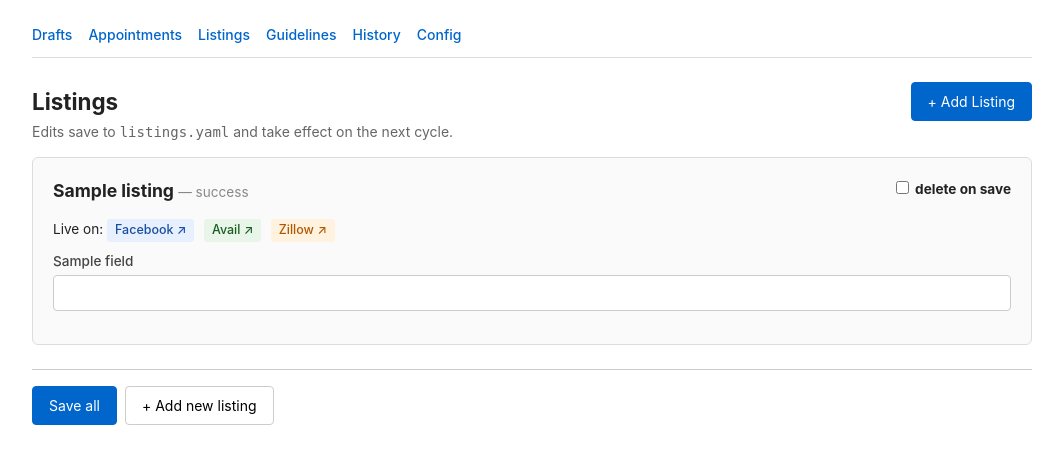
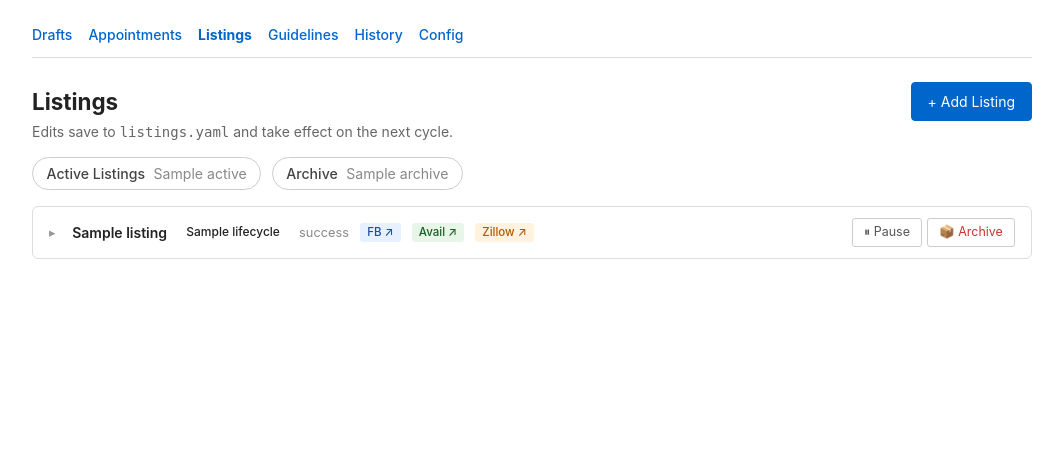
Before and after one commit to skkhan-dev/Rental-Automation, a FastAPI app: template src/templates/listings.html in a window 1280 px wide. Shown: the top 464 px of the page, without its empty margins (108-1171 px from the left). Run offline with FastAPI, Linux system fonts and the light colour scheme; the template is opened without the code that fills it: most values are stand-ins (such as "Sample title", 1, 10 or a date in 2020).

Commit message:
Listings UI: collapsible rows + Active/Archive tabs + lifecycle states
Restructured the listings page from "long stacked forms" to a row-based
layout where each listing is a collapsed <details> element. Click to
expand into the editor.

LIFECYCLE STATES (active | pause | archive)
  active   — in cycle, replies happen normally
  pause    — visible in Active Listings tab but classifier skips it
             (use this when you want to keep config but stop replies
             without losing the editor history)
  archive  — moved to the Archive tab, completely off

Migrates legacy `active: bool`:
  active=True  -> lifecycle='active'
  active=False -> lifecycle='archive'
Both code paths (UI + classifier) read the new field with bool fallback.

UI: TWO TABS at the top
  [ Active Listings (N) ] [ Archive (M) ]
  Active tab shows lifecycle ∈ {active, pause}.
  Archive tab shows lifecycle == archive.
  Counts inline.

ROW SUMMARY (always visible, no expansion needed):
  ▸ Listing name | lifecycle pill | status | platform link badges
  Quick-action buttons on the right:
    active  -> [⏸ Pause] [📦 Archive]
    pause   -> [▶ Resume] [📦 Archive]
    archive -> [↩ Restore]
  Each is a standalone form; one click does the lifecycle transition
  via POST /listings/{idx}/lifecycle (no need to expand and Save).

EXPANDED FORM:
  Per-listing form posting to POST /listings/{idx}/save
  Updates only that listing in listings.yaml; others untouched.
  Includes a "permanently delete on save" checkbox in the form actions.

DASHBOARD:
  - _normalize_lifecycle() handles the migration on read
  - listings_view filters by ?view=active|archive (default active)
  - new POST /listings/{idx}/save endpoint
  - new POST /listings/{idx}/lifecycle endpoint for quick actions
  - _LISTING_FIELDS gains "lifecycle" (kind=select), drops legacy "active" (bool)
  - Save handler accepts the new "select" field type

CLASSIFIER:
  - match_listing skips listings via _is_in_cycle() which returns True
    only for lifecycle == "active"; pause and archive both fall through

VALID HTML:
  - No nested <form> elements anywhere (quick-action forms are siblings
    of the editor form, not nested inside the outer wrapper).
  - onclick=stopPropagation on quick-action wrappers + platform badge
    links so clicks there don't toggle the <details> open/close state.

Co-Authored-By: Claude Opus 4.7 (1M context) <noreply@anthropic.com>

```diff
--- a/src/templates/listings.html
+++ b/src/templates/listings.html
@@ -10,31 +10,63 @@
   nav a:hover { text-decoration: underline; }
   h1 { font-size: 1.4rem; margin-bottom: 0.25rem; }
   .saved { background: #d4edda; color: #155724; padding: 0.5rem 1rem; border-radius: 4px; margin-bottom: 1rem; }
-  .listing { border: 1px solid #ddd; border-radius: 6px; padding: 1.25rem; margin-bottom: 1.5rem; background: #fafafa; position: relative; }
-  .listing h2 { font-size: 1.1rem; margin-top: 0; }
+  .page-head { display: flex; align-items: center; justify-content: space-between; gap: 1rem; }
+  .page-head h1 { margin: 0; }
+
+  .pill { display: inline-block; padding: 0.3rem 0.85rem; margin-right: 0.4rem;
+          border-radius: 20px; border: 1px solid #ccc; background: #fff;
+          color: #444; text-decoration: none; font-size: 0.88rem; font-weight: 500; }
+  .pill.active { background: #06c; border-color: #06c; color: #fff; }
+  .pill .count { color: #888; margin-left: 0.3rem; font-weight: normal; }
+  .pill.active .count { color: #cce; }
+
+  details.listing { border: 1px solid #ddd; border-radius: 6px; margin-bottom: 0.5rem; background: #fff; overflow: hidden; }
+  details.listing[open] { background: #fafafa; box-shadow: 0 1px 3px rgba(0,0,0,0.05); }
+  details.listing summary {
+    display: flex; align-items: center; gap: 0.7rem; flex-wrap: wrap;
+    padding: 0.7rem 1rem; cursor: pointer; user-select: none;
+    list-style: none;
+  }
+  details.listing summary::-webkit-details-marker { display: none; }
+  details.listing summary::before {
+    content: "▸"; color: #999; font-size: 0.8rem;
+    width: 12px;
+  }
+  details.listing[open] summary::before { content: "▾"; }
+  details.listing summary .name { font-weight: 600; min-width: 0; overflow: hidden; text-overflow: ellipsis; white-space: nowrap; }
+  .quick-actions { margin-left: auto; display: flex; gap: 0.3rem; }
+  .quick-actions form { margin: 0; display: inline; }
+  .quick-actions button {
+    font: inherit; padding: 0.25rem 0.7rem; font-size: 0.78rem;
+    border-radius: 3px; border: 1px solid #ccc; background: #fff; cursor: pointer; color: #555;
+  }
+  .quick-actions button:hover { background: #f0f0f0; }
+  .quick-actions button.danger { color: #c33; }
+  .quick-actions button.primary { background: #06c; color: white; border-color: #06c; }
+
+  .lifecycle { display: inline-block; padding: 1px 8px; border-radius: 3px; font-size: 0.75rem; font-weight: 500; }
+  .lifecycle.active  { background: #d4edda; color: #155724; }
+  .lifecycle.pause   { background: #fff3cd; color: #664d03; }
+  .lifecycle.archive { background: #e2e3e5; color: #6c757d; }
+  .platform { display: inline-block; padding: 1px 7px; border-radius: 3px; font-size: 0.72rem; font-weight: 500; text-decoration: none; }
+  .platform.facebook { background: #e7f0fe; color: #1a4ea0; }
+  .platform.avail    { background: #e8f5e9; color: #1b5e20; }
+  .platform.zillow   { background: #fff3e0; color: #b25800; }
+
+  .form-area { padding: 0.75rem 1rem 1rem; border-top: 1px solid #eee; }
   .field { margin-bottom: 0.85rem; }
   .field label { display: block; font-weight: 500; font-size: 0.85rem; color: #444; margin-bottom: 0.2rem; }
-  .field input[type=text], .field input[type=number], .field textarea {
+  .field input[type=text], .field input[type=number], .field input[type=url], .field textarea, .field select {
     width: 100%; box-sizing: border-box; font: inherit;
     padding: 0.4rem 0.5rem; border: 1px solid #ccc; border-radius: 4px;
   }
   .field textarea { min-height: 3rem; resize: vertical; font-family: ui-monospace, monospace; font-size: 0.88rem; }
+  .field input[type=url] { font-family: ui-monospace, monospace; font-size: 0.85rem; }
   .field.int input { max-width: 8rem; }
-  .actions { display: flex; gap: 0.5rem; margin-top: 1rem; padding-top: 1rem; border-top: 1px solid #ccc; }
-  button { font: inherit; padding: 0.5rem 1rem; border-radius: 4px; border: 1px solid #ccc; background: #fff; cursor: pointer; }
-  button.primary { background: #06c; color: white; border-color: #06c; }
-  button.danger { color: #c33; }
-  .delete-toggle { float: right; font-size: 0.85rem; }
-  details summary { cursor: pointer; font-weight: 500; padding: 0.4rem 0; }
-  .page-head { display: flex; align-items: center; justify-content: space-between; gap: 1rem; }
-  .page-head h1 { margin: 0; }
-  .add-top { margin: 0; }
-  .platform { display: inline-block; border-radius: 3px; font-size: 0.78rem; font-weight: 500; }
-  .platform.facebook { background: #e7f0fe; color: #1a4ea0; }
-  .platform.avail    { background: #e8f5e9; color: #1b5e20; }
-  .platform.zillow   { background: #fff3e0; color: #b25800; }
-  .field.bool input { margin: 0 !important; }
-  .field.url input { font-family: ui-monospace, monospace; font-size: 0.85rem; }
+  .form-actions { display:flex; gap: 0.5rem; align-items:center; margin-top: 1rem; padding-top: 0.7rem; border-top: 1px dashed #ddd; }
+  .form-actions button.primary { background: #06c; color: white; border-color: #06c; }
+  .form-actions button { font: inherit; padding: 0.5rem 1.1rem; border-radius: 4px; border: 1px solid #ccc; background: #fff; cursor: pointer; }
+  .delete-toggle { color: #c33; font-size: 0.85rem; margin-left: auto; }
 </style>
 </head>
 <body>
@@ -42,7 +74,7 @@
 <nav>
   <a href="/">Drafts</a>
   <a href="/appointments">Appointments</a>
-  <a href="/listings">Listings</a>
+  <a href="/listings"><b>Listings</b></a>
   <a href="/guidelines">Guidelines</a>
   <a href="/history">History</a>
   <a href="/config">Config</a>
@@ -50,53 +82,76 @@
 
 <div class="page-head">
   <h1>Listings</h1>
-  <form method="post" action="/listings/add" class="add-top">
-    <button type="submit" class="primary">+ Add Listing</button>
+  <form method="post" action="/listings/add">
+    <button type="submit" class="primary" style="font:inherit; padding:0.5rem 1rem; border-radius:4px; border:1px solid #06c; background:#06c; color:white; cursor:pointer;">+ Add Listing</button>
   </form>
 </div>
 <p style="color:#666; margin-top:0;">Edits save to <code>listings.yaml</code> and take effect on the next cycle.</p>
 
 {% if saved %}<div class="saved">✅ Saved.</div>{% endif %}
 
-<form method="post" action="/listings/save">
-{% for L in listings %}
-  {% set lidx = loop.index0 %}
-  {% set is_active = L.get("active", True) %}
-  <div class="listing" style="{% if not is_active %}opacity:0.55;{% endif %}">
-    <h2>
-      {{ L.name or L.title_match or "(unnamed)" }}
-      <span style="font-weight:normal; color:#888; font-size:0.85rem;">
-        — {{ L.status or "available" }}
-        {% if not is_active %} · <b style="color:#888">ARCHIVED</b>{% endif %}
-      </span>
-      <label class="delete-toggle">
-        <input type="checkbox" name="listings.{{ lidx }}.__delete" value="1"> delete on save
-      </label>
-    </h2>
+<div style="margin-bottom:1rem;">
+  <a class="pill {% if view == 'active' %}active{% endif %}" href="/listings?view=active">
+    Active Listings <span class="count">{{ counts.active }}</span>
+  </a>
+  <a class="pill {% if view == 'archive' %}active{% endif %}" href="/listings?view=archive">
+    Archive <span class="count">{{ counts.archive }}</span>
+  </a>
+</div>
 
-    {# Quick links to the listing on each platform #}
-    {% set links = [] %}
-    {% if L.fb_url %}{% set _ = links.append(("Facebook", L.fb_url, "facebook")) %}{% endif %}
-    {% if L.avail_url %}{% set _ = links.append(("Avail", L.avail_url, "avail")) %}{% endif %}
-    {% if L.zillow_url %}{% set _ = links.append(("Zillow", L.zillow_url, "zillow")) %}{% endif %}
-    {% if links %}
-    <div style="margin: 0.4rem 0 0.6rem; font-size: 0.85rem;">
-      Live on:
-      {% for label, url, cls in links %}
-        <a href="{{ url }}" target="_blank" rel="noopener"
-           class="platform {{ cls }}"
-           style="margin-right:0.35rem; text-decoration:none; padding:2px 8px;">
-          {{ label }} ↗
-        </a>
-      {% endfor %}
-    </div>
+{% if not listings %}
+  <p style="color:#888; padding:2rem 0; text-align:center;">
+    {% if view == 'archive' %}No archived listings.{% else %}No active listings yet — click "+ Add Listing".{% endif %}
+  </p>
 {% endif %}
 
+{% for L in listings %}
+  {% set lidx = L._idx %}
+  {% set lc = L._lifecycle %}
+  <details class="listing">
+    <summary>
+      <span class="name">{{ L.name or L.title_match or "(unnamed)" }}</span>
+      <span class="lifecycle {{ lc }}">{{ lc }}</span>
+      {% if L.status %}<span style="color:#888; font-size:0.8rem;">{{ L.status }}</span>{% endif %}
+      {% if L.fb_url %}<a class="platform facebook" href="{{ L.fb_url }}" target="_blank" rel="noopener" onclick="event.stopPropagation()">FB ↗</a>{% endif %}
+      {% if L.avail_url %}<a class="platform avail" href="{{ L.avail_url }}" target="_blank" rel="noopener" onclick="event.stopPropagation()">Avail ↗</a>{% endif %}
+      {% if L.zillow_url %}<a class="platform zillow" href="{{ L.zillow_url }}" target="_blank" rel="noopener" onclick="event.stopPropagation()">Zillow ↗</a>{% endif %}
+
+      <span class="quick-actions" onclick="event.stopPropagation()">
+        {% if lc == 'archive' %}
+          <form method="post" action="/listings/{{ lidx }}/lifecycle">
+            <input type="hidden" name="value" value="active">
+            <button type="submit" class="primary">↩ Restore</button>
+          </form>
+        {% elif lc == 'pause' %}
+          <form method="post" action="/listings/{{ lidx }}/lifecycle">
+            <input type="hidden" name="value" value="active">
+            <button type="submit">▶ Resume</button>
+          </form>
+          <form method="post" action="/listings/{{ lidx }}/lifecycle">
+            <input type="hidden" name="value" value="archive">
+            <button type="submit" class="danger">📦 Archive</button>
+          </form>
+        {% else %}{# active #}
+          <form method="post" action="/listings/{{ lidx }}/lifecycle">
+            <input type="hidden" name="value" value="pause">
+            <button type="submit">⏸ Pause</button>
+          </form>
+          <form method="post" action="/listings/{{ lidx }}/lifecycle">
+            <input type="hidden" name="value" value="archive">
+            <button type="submit" class="danger">📦 Archive</button>
+          </form>
+        {% endif %}
+      </span>
+    </summary>
+
+    <div class="form-area">
+      <form method="post" action="/listings/{{ lidx }}/save">
         {% for fname, label, kind in fields %}
         <div class="field {{ kind }}">
           {% if kind == "bool" %}
             <label for="f{{ lidx }}_{{ fname }}" style="display:flex; align-items:center; gap:0.5rem; cursor:pointer;">
-          <input type="checkbox" name="listings.{{ lidx }}.{{ fname }}"
+              <input type="checkbox" name="{{ fname }}"
                      id="f{{ lidx }}_{{ fname }}"
                      {% if L.get(fname, True) %}checked{% endif %}
                      style="width:auto; margin:0;">
@@ -104,34 +159,43 @@
             </label>
           {% else %}
             <label for="f{{ lidx }}_{{ fname }}">{{ label }}</label>
-        {% if kind == "textarea" %}
-          <textarea name="listings.{{ lidx }}.{{ fname }}"
+            {% if kind == "select" and fname == "lifecycle" %}
+              <select name="{{ fname }}" id="f{{ lidx }}_{{ fname }}">
+                {% for opt in lifecycle_choices %}
+                  <option value="{{ opt }}" {% if L._lifecycle == opt %}selected{% endif %}>{{ opt }}</option>
+                {% endfor %}
+              </select>
+            {% elif kind == "textarea" %}
+              <textarea name="{{ fname }}"
                         id="f{{ lidx }}_{{ fname }}">{{ L.get(fname, "") }}</textarea>
             {% elif kind == "int" %}
-          <input type="number" name="listings.{{ lidx }}.{{ fname }}"
+              <input type="number" name="{{ fname }}"
                      id="f{{ lidx }}_{{ fname }}"
                      value="{{ L.get(fname, '') }}">
             {% elif kind == "url" %}
-          <input type="url" name="listings.{{ lidx }}.{{ fname }}"
+              <input type="url" name="{{ fname }}"
                      id="f{{ lidx }}_{{ fname }}"
                      placeholder="https://..."
                      value="{{ L.get(fname, '') }}">
             {% else %}
-          <input type="text" name="listings.{{ lidx }}.{{ fname }}"
+              <input type="text" name="{{ fname }}"
                      id="f{{ lidx }}_{{ fname }}"
                      value="{{ L.get(fname, '') }}">
             {% endif %}
           {% endif %}
         </div>
         {% endfor %}
-  </div>
-{% endfor %}
 
-  <div class="actions">
-    <button type="submit" class="primary">Save all</button>
-    <button type="submit" formaction="/listings/add" formmethod="post">+ Add new listing</button>
+        <div class="form-actions">
+          <button type="submit" class="primary">Save changes</button>
+          <label class="delete-toggle">
+            <input type="checkbox" name="__delete" value="1"> permanently delete on save
+          </label>
         </div>
       </form>
+    </div>
+  </details>
+{% endfor %}
 
 </body>
 </html>
```
Also changed, not shown: src/classifier.py (+18 -4 lines), src/dashboard.py (+119 -9 lines). Lines whose indentation alone changed are shown as unchanged.
